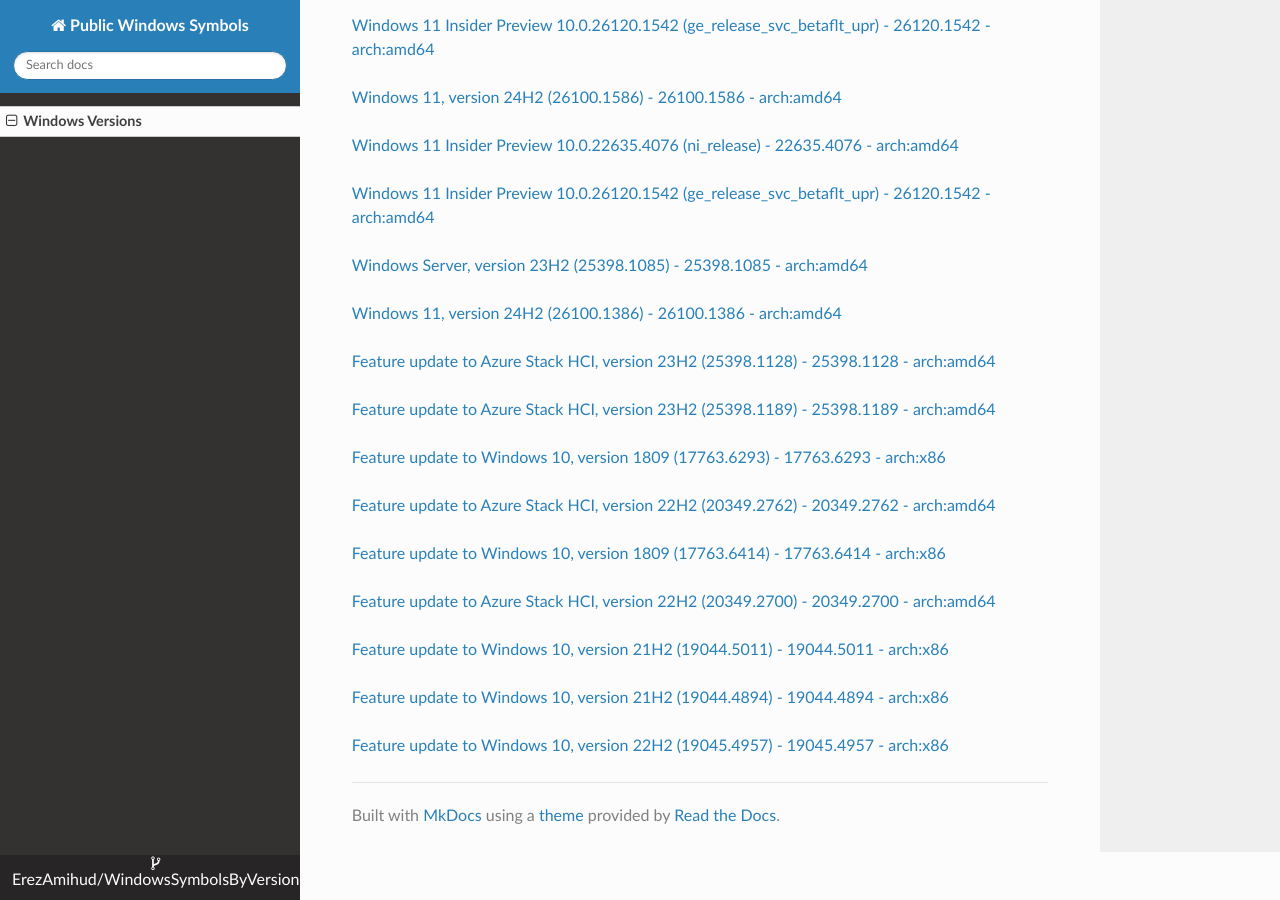
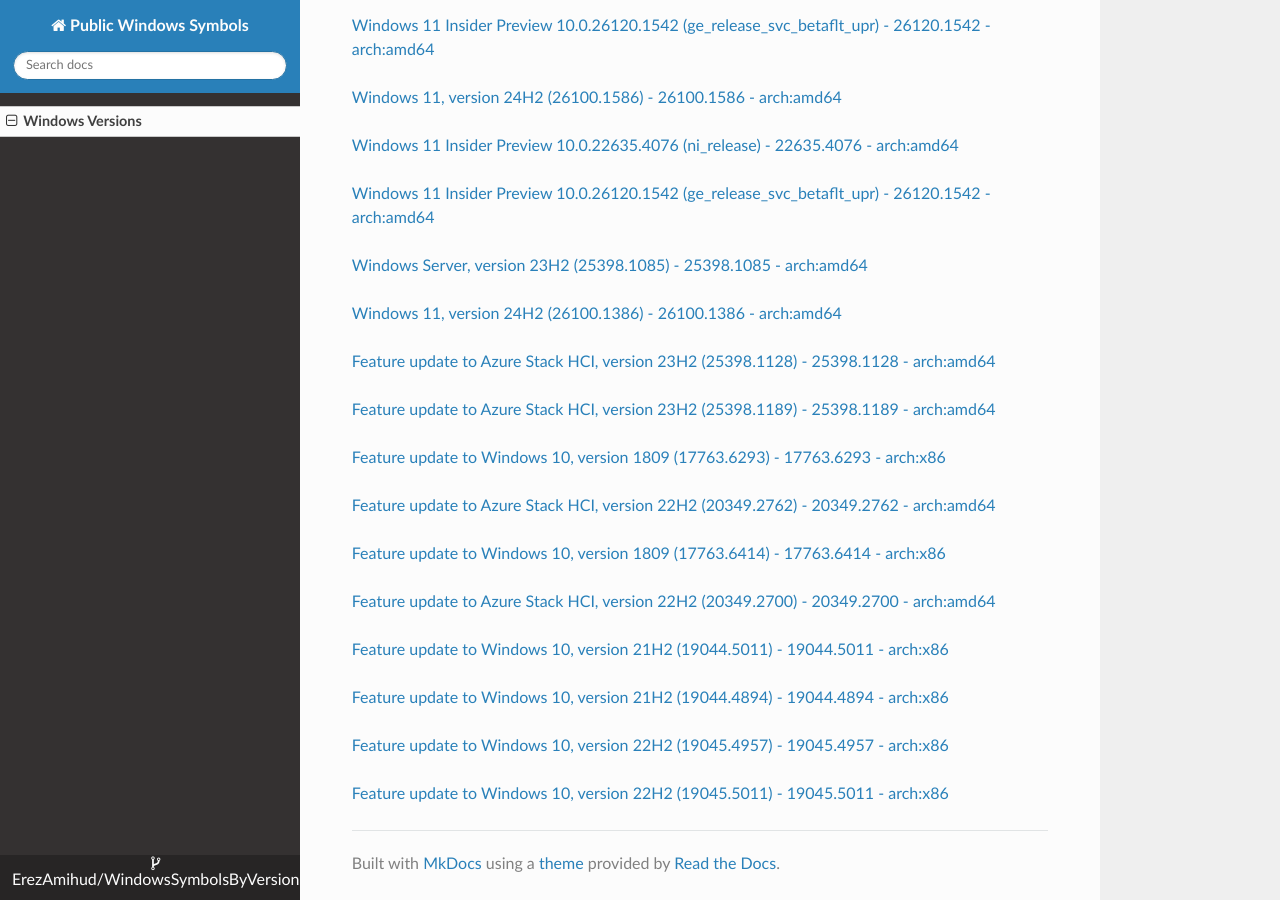
Before and after one commit to ErezAmihud/WindowsSymbolsByVersion, an MkDocs documentation site: the page built from docs/index.md, in a window 1280 px wide and 900 px high, scrolled down 6029 px. Built offline with MkDocs 1.6.1, drawn with Linux system fonts in a browser that asks for light colours; nearby versions of some CDN libraries.

Commit message:
Automated commit, add manifest for 7ba8ab7b-8c58-49e3-8cd4-85f80951b3fb

```diff
--- a/docs/index.md
+++ b/docs/index.md
@@ -307,3 +307,6 @@
 
 
 [Feature update to Windows 10, version 22H2 (19045.4957) - 19045.4957 - arch:x86](https://github.com/ErezAmihud/WindowsSymbolsByVersion/blob/main/manifests/fe1f57e3-f40a-4e10-a34a-0607b5998c9a.manifest)
+
+
+[Feature update to Windows 10, version 22H2 (19045.5011) - 19045.5011 - arch:x86](https://github.com/ErezAmihud/WindowsSymbolsByVersion/blob/main/manifests/7ba8ab7b-8c58-49e3-8cd4-85f80951b3fb.manifest)
```
Also changed, not shown: process_builds.json (+1 -1 lines), 1 other file.
